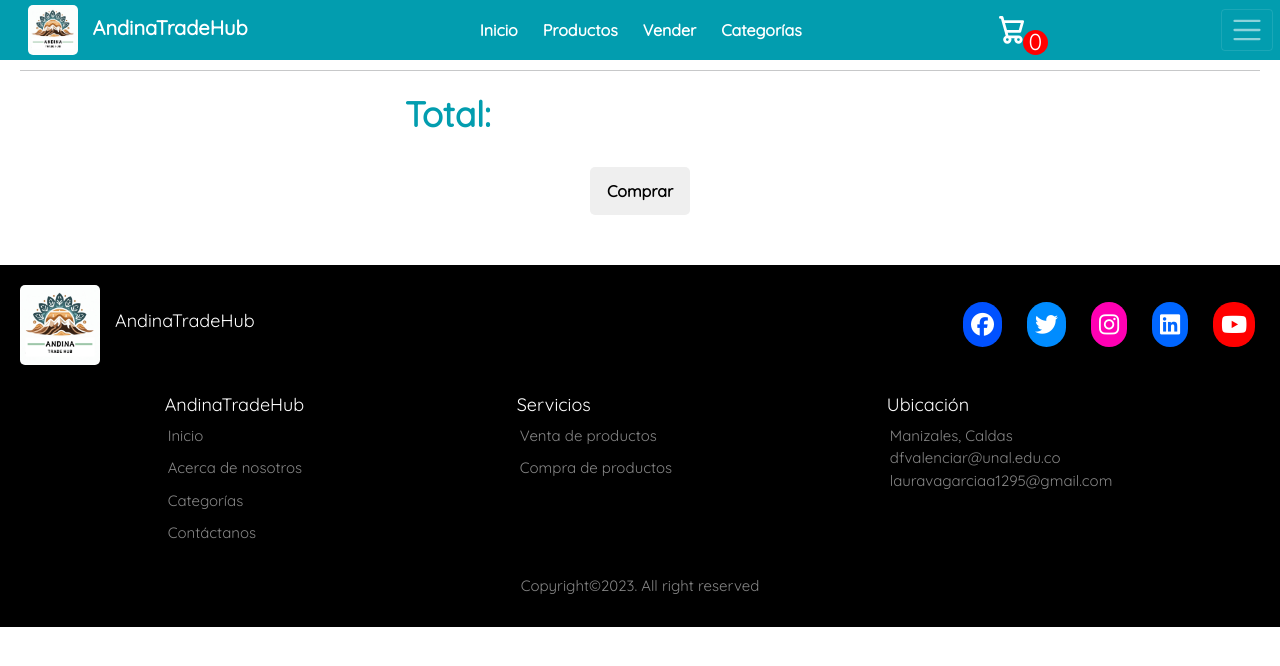
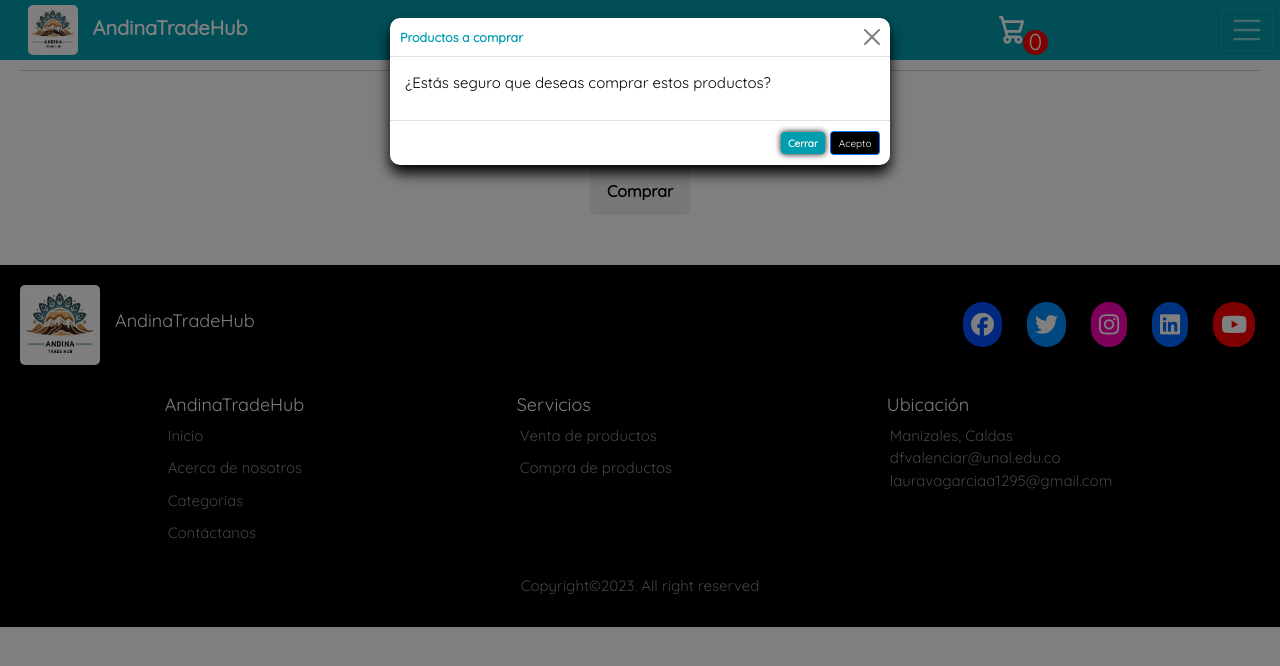
Before and after one commit to DanielFValenciaR/E-commerce-AndinaTradeHub, a website: page Views/carritoDeCompras.html in a window 1280 px wide. Both pictures are taken after a click on the button "Comprar". Drawn offline with Linux system fonts and the light colour scheme; no server answers.

Commit message:
Modal carrito de compras

```diff
--- a/Scripts/carritoDeCompras.js
+++ b/Scripts/carritoDeCompras.js
@@ -169,5 +169,14 @@ function crearCuerpoTabla() {
 }
 
 btnComprar.on("click", function() {
-    window.print();
+    $('.modal .modal-title').text('Productos a comprar');
+    $('.modal .modal-body p').text('¿Estás seguro que deseas comprar estos productos?');
+    $('.modal').modal('show');
+
+    $('.btn-primary').on('click', function(){
+        window.print();
+        localStorage.clear();
+        window.location.href = "../Views/listaProductos.html";
+        $('.modal').modal('hide');
+    });
 })
--- a/Scripts/producto.js
+++ b/Scripts/producto.js
@@ -66,9 +66,10 @@ $(document).ready(function () {
 
             if (content.sucess === true) {
                 mostrarProductoBD(content.data);
-            } else {
-                alert('No se pudieron obtener los productos');
             }
+            // else {
+            //     alert('No se pudieron obtener los productos');
+            // }
         } catch (error) {
             console.error('Error al obtener productos: ', error);
         }
--- a/Styles/carritoDeCompras.css
+++ b/Styles/carritoDeCompras.css
@@ -110,9 +110,31 @@ body {
     color:white;
 }
 
+
+/* Modal */
+.modal-content{
+    border: white;
+    border-radius: 1rem;
+    box-shadow: 0 8px 14px black;
+}
+
+.modal-title{
+    font-weight: bold;
+    color:#029DAF;
+}
+
+.modal-body p {
+    color: black;
+}
+
+.btn-secondary{
+    border:#029DAF;
+    background-color:#029DAF;
+    font-weight: bold;
+    box-shadow: 0 0px 6px black;
+}
+
 /* Main */
-
-
 
 .container-cart {
     background-color: transparent;
@@ -242,7 +264,6 @@ body {
 
 .container-comprar {
     display: none;
-    background-color: #62dab4
 }
 
 .imprimir-container {
@@ -251,6 +272,7 @@ body {
     display: flex;
     flex-direction: column;
     align-items: center;
+    justify-content: center;
 }
 
 .imprimir-container h1 {
@@ -305,9 +327,15 @@ table tr, th, td {
         background-size: cover; /* Puedes ajustar esto según tus preferencias */
     }
 
-    .navbar, .container-cart, .container-total, .pie {
+    .navbar, .container-cart, .container-total, .pie, .modal {
         display: none;
     }
+
+    .modal {
+        visibility: hidden;
+        /* opacity: 0; */
+    }
+
     .container-comprar {
         display: block;
     }
--- a/Views/carritoDeCompras.html
+++ b/Views/carritoDeCompras.html
@@ -104,8 +104,26 @@
         </div>
     </nav>
 
+    <!--Modal-->
+    <div class="modal" tabindex="-1">
+        <div class="modal-dialog">
+            <div class="modal-content">
+                <div class="modal-header">
+                    <h5 class="modal-title">Modal title</h5>
+                    <button type="button" class="btn-close" data-bs-dismiss="modal" aria-label="Close"></button>
+                </div>
+                <div class="modal-body">
+                    <p>Modal body text goes here.</p>
+                </div>
+                <div class="modal-footer">
+                    <button type="button" class="btn btn-secondary" data-bs-dismiss="modal">Cerrar</button>
+                    <button type="button" class="btn btn-primary">Acepto</button>
+                </div>
+            </div>
+        </div>
+    </div>
+
     <main class="main-container">
-
         <section class="container-comprar">
             <div class="imprimir-container">
                 <h1>AndinaTradeHub</h1>
@@ -146,9 +164,6 @@
                 <h4>Muchas gracias por tu compra!</h4>
             </div>
         </section>
-
-
-
 
         <section class="container-cart"></section>
 
```
